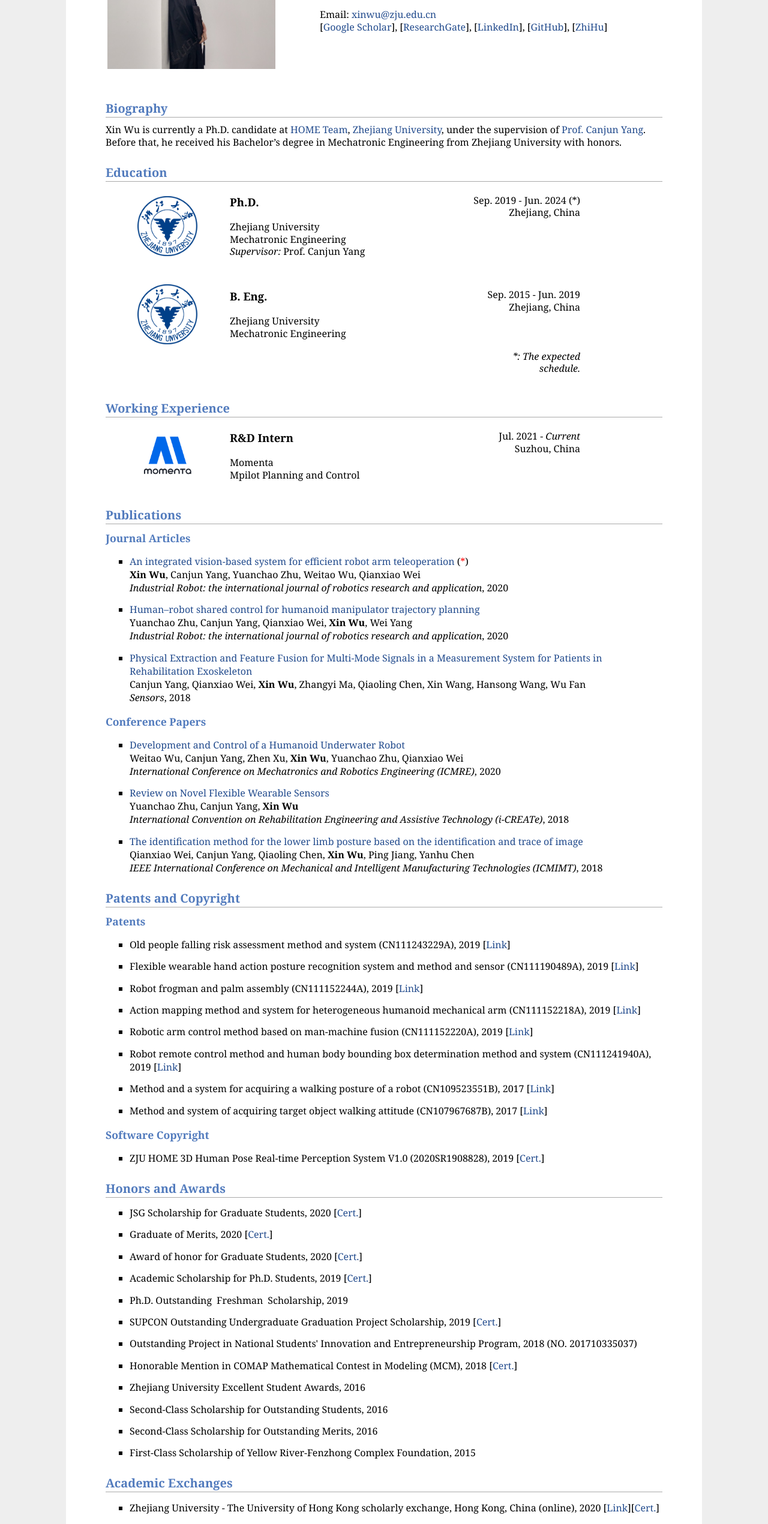
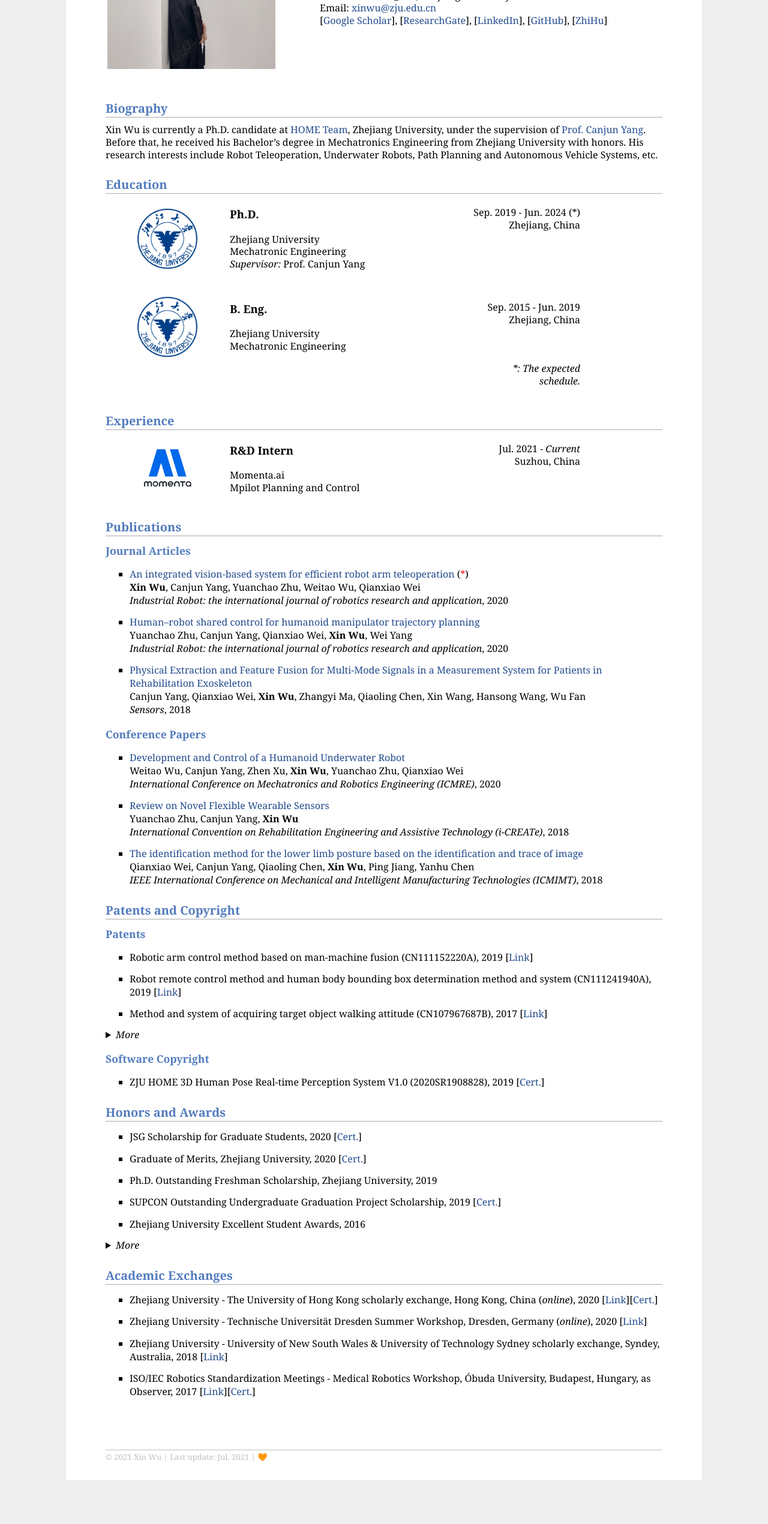
Before and after one commit to XinArkh/XinArkh.github.io, a plain HTML site: page index.html in a window 1280 px wide. Shown: the part 240-2781 px from the top of the page at 60% size. After the commit the page ends 2738 px from the top, so only its background shows below. Drawn offline with Linux system fonts and the light colour scheme.

Commit message:
update display - add detail display; add research interests in bio

```diff
--- a/index.html
+++ b/index.html
@@ -33,7 +33,6 @@
             </div>
 
             <p>Ph.D. Candidate@ME, Zhejiang University<br>
-               <br>
                Email: <a href="mailto:xinwu@zju.edu.cn" target="_blank">xinwu@zju.edu.cn</a><br>
                [<a href="https://scholar.google.com/citations?user=s7NY8d0AAAAJ" target="_blank">Google Scholar</a>],
                [<a href="https://www.researchgate.net/profile/Xin_Wu15" target="_blank">ResearchGate</a>],
@@ -49,8 +48,9 @@
 <!-------------------------------------------------->
 <h2>Biography</h2>
 <p>
-    Xin Wu is currently a Ph.D. candidate at <a href="http://www.jdzj.com/zncd/about.html" target="_blank">HOME Team</a>, <a href="http://www.zju.edu.cn/english/" target="_blank">Zhejiang University</a>, under the supervision of <a href="https://www.researchgate.net/profile/Canjun_Yang2" target="_blank">Prof. Canjun Yang</a>.
-    Before that, he received his Bachelor’s degree in Mechatronic Engineering from Zhejiang University with honors.
+    Xin Wu is currently a Ph.D. candidate at <a href="http://www.jdzj.com/zncd/about.html" target="_blank">HOME Team</a>, Zhejiang University, under the supervision of <a href="https://www.researchgate.net/profile/Canjun_Yang2" target="_blank">Prof. Canjun Yang</a>.
+    Before that, he received his Bachelor’s degree in Mechatronics Engineering from Zhejiang University with honors.
+    His research interests include Robot Teleoperation, Underwater Robots, Path Planning and Autonomous Vehicle Systems, etc.
 </p>
 
 <!-------------------------------------------------->
@@ -113,7 +113,7 @@
 </table>
 
 <!-------------------------------------------------->
-<h2>Working Experience</h2>
+<h2>Experience</h2>
 <table>
 <tbody>
     <tr>
@@ -125,7 +125,7 @@
                 <b style="font-size: 115%">R&D Intern</b><br>
             </div>
             <p>
-                Momenta<br>
+                Momenta.ai<br>
                 Mpilot Planning and Control
             </p>
         </td>
@@ -188,6 +188,23 @@
 <h2>Patents and Copyright</h2>
 <h3>Patents</h3>
 <ul>
+
+    <li>
+        Robotic arm control method based on man-machine fusion (CN111152220A), 2019 [<a href="https://worldwide.espacenet.com/publicationDetails/biblio?II=0&ND=3&adjacent=true&locale=en_EP&FT=D&date=20200515&CC=CN&NR=111152220A&KC=A" target="_blank">Link</a>]
+    </li>
+
+    <li>
+        Robot remote control method and human body bounding box determination method and system (CN111241940A), 2019 [<a href="https://worldwide.espacenet.com/publicationDetails/biblio?II=0&ND=3&adjacent=true&locale=en_EP&FT=D&date=20200605&CC=CN&NR=111241940A&KC=A" target="_blank">Link</a>]
+    </li>
+
+    <li>
+        Method and system of acquiring target object walking attitude (CN107967687B), 2017 [<a href="https://worldwide.espacenet.com/publicationDetails/biblio?II=0&ND=3&adjacent=true&locale=en_EP&FT=D&date=20180427&CC=CN&NR=107967687A&KC=A" target="_blank">Link</a>]
+    </li>
+</ul>
+
+<details>
+    <summary><em>More</em></summary>
+        <ul>
             <li>
                 Old people falling risk assessment method and system (CN111243229A), 2019 [<a href="https://worldwide.espacenet.com/publicationDetails/biblio?II=0&ND=3&adjacent=true&locale=en_EP&FT=D&date=20200605&CC=CN&NR=111243229A&KC=A" target="_blank">Link</a>]
             </li>
@@ -205,21 +222,9 @@
             </li>
 
             <li>
-        Robotic arm control method based on man-machine fusion (CN111152220A), 2019 [<a href="https://worldwide.espacenet.com/publicationDetails/biblio?II=0&ND=3&adjacent=true&locale=en_EP&FT=D&date=20200515&CC=CN&NR=111152220A&KC=A" target="_blank">Link</a>]
-    </li>
-
-    <li>
-        Robot remote control method and human body bounding box determination method and system (CN111241940A), 2019 [<a href="https://worldwide.espacenet.com/publicationDetails/biblio?II=0&ND=3&adjacent=true&locale=en_EP&FT=D&date=20200605&CC=CN&NR=111241940A&KC=A" target="_blank">Link</a>]
-    </li>
-
-    <li>
                 Method and a system for acquiring a walking posture of a robot (CN109523551B), 2017 [<a href="https://worldwide.espacenet.com/publicationDetails/biblio?II=0&ND=3&adjacent=true&locale=en_EP&FT=D&date=20190326&CC=CN&NR=109523551A&KC=A" target="_blank">Link</a>]
-    </li>
-
-    <li>
-        Method and system of acquiring target object walking attitude (CN107967687B), 2017 [<a href="https://worldwide.espacenet.com/publicationDetails/biblio?II=0&ND=3&adjacent=true&locale=en_EP&FT=D&date=20180427&CC=CN&NR=107967687A&KC=A" target="_blank">Link</a>]
-    </li>
         </ul>
+</details>
 
 <h3>Software Copyright</h3>
 <ul>
@@ -238,23 +243,30 @@
     </li>
 
     <li>
-        Graduate of Merits, 2020 [<a href="./certs/2020-sanhao.jpg" target="_blank">Cert.</a>]
-    </li>
+        Graduate of Merits, Zhejiang University, 2020 [<a href="./certs/2020-sanhao.jpg" target="_blank">Cert.</a>]
 
     <li>
-        Award of honor for Graduate Students, 2020 [<a href="./certs/2020-youxiu.jpg" target="_blank">Cert.</a>]
-    </li>
-
-    <li>
-        Academic Scholarship for Ph.D. Students, 2019 [<a href="./certs/2019-Academic.jpg" target="_blank">Cert.</a>]
-    </li>
-
-    <li>
-        Ph.D. Outstanding Freshman Scholarship, 2019
+        Ph.D. Outstanding Freshman Scholarship, Zhejiang University, 2019
     </li>
 
     <li>
         SUPCON Outstanding Undergraduate Graduation Project Scholarship, 2019 [<a href="./certs/2019-SUPCON.jpg" target="_blank">Cert.</a>]
+    </li>
+
+    <li>
+        Zhejiang University Excellent Student Awards, 2016
+    </li>
+</ul>
+
+<details>
+    <summary><em>More</em></summary>
+        <ul>
+            <li>
+                Award of honor for Graduate Students, Zhejiang University, 2020 [<a href="./certs/2020-youxiu.jpg" target="_blank">Cert.</a>]
+            </li>
+
+            <li>
+                Academic Scholarship for Ph.D. Students, Zhejiang University, 2019 [<a href="./certs/2019-Academic.jpg" target="_blank">Cert.</a>]
             </li>
 
             <li>
@@ -266,31 +278,28 @@
             </li>
 
             <li>
-        Zhejiang University Excellent Student Awards, 2016
+                Second-Class Scholarship for Outstanding Students, Zhejiang University, 2016
             </li>
 
             <li>
-        Second-Class Scholarship for Outstanding Students, 2016
-    </li>
-
-    <li>
-        Second-Class Scholarship for Outstanding Merits, 2016
+                Second-Class Scholarship for Outstanding Merits, Zhejiang University, 2016
             </li>
 
             <li>
                 First-Class Scholarship of Yellow River-Fenzhong Complex Foundation, 2015
             </li>
         </ul>
+</details>
 
 <!-------------------------------------------------->
 <h2>Academic Exchanges</h2>
 <ul>
     <li>
-        Zhejiang University - The University of Hong Kong scholarly exchange, Hong Kong, China (online), 2020 [<a href="http://me.zju.edu.cn/mecn/2020/1106/c6200a2214968/page.htm" target="_blank">Link</a>][<a href="./certs/2020-HKU.jpg" target="_blank">Cert.</a>]
+        Zhejiang University - The University of Hong Kong scholarly exchange, Hong Kong, China (<em>online</em>), 2020 [<a href="http://me.zju.edu.cn/mecn/2020/1106/c6200a2214968/page.htm" target="_blank">Link</a>][<a href="./certs/2020-HKU.jpg" target="_blank">Cert.</a>]
     </li>
 
     <li>
-        Zhejiang University - Technische Universität Dresden Summer Workshop, Dresden, Germany (online), 2020 [<a href="http://me.zju.edu.cn/meenglish/2020/0921/c15706a2197512/page.htm" target="_blank">Link</a>]
+        Zhejiang University - Technische Universität Dresden Summer Workshop, Dresden, Germany (<em>online</em>), 2020 [<a href="http://me.zju.edu.cn/meenglish/2020/0921/c15706a2197512/page.htm" target="_blank">Link</a>]
     </li>
 
     <li>
```
Lines whose indentation alone changed are shown as unchanged.
